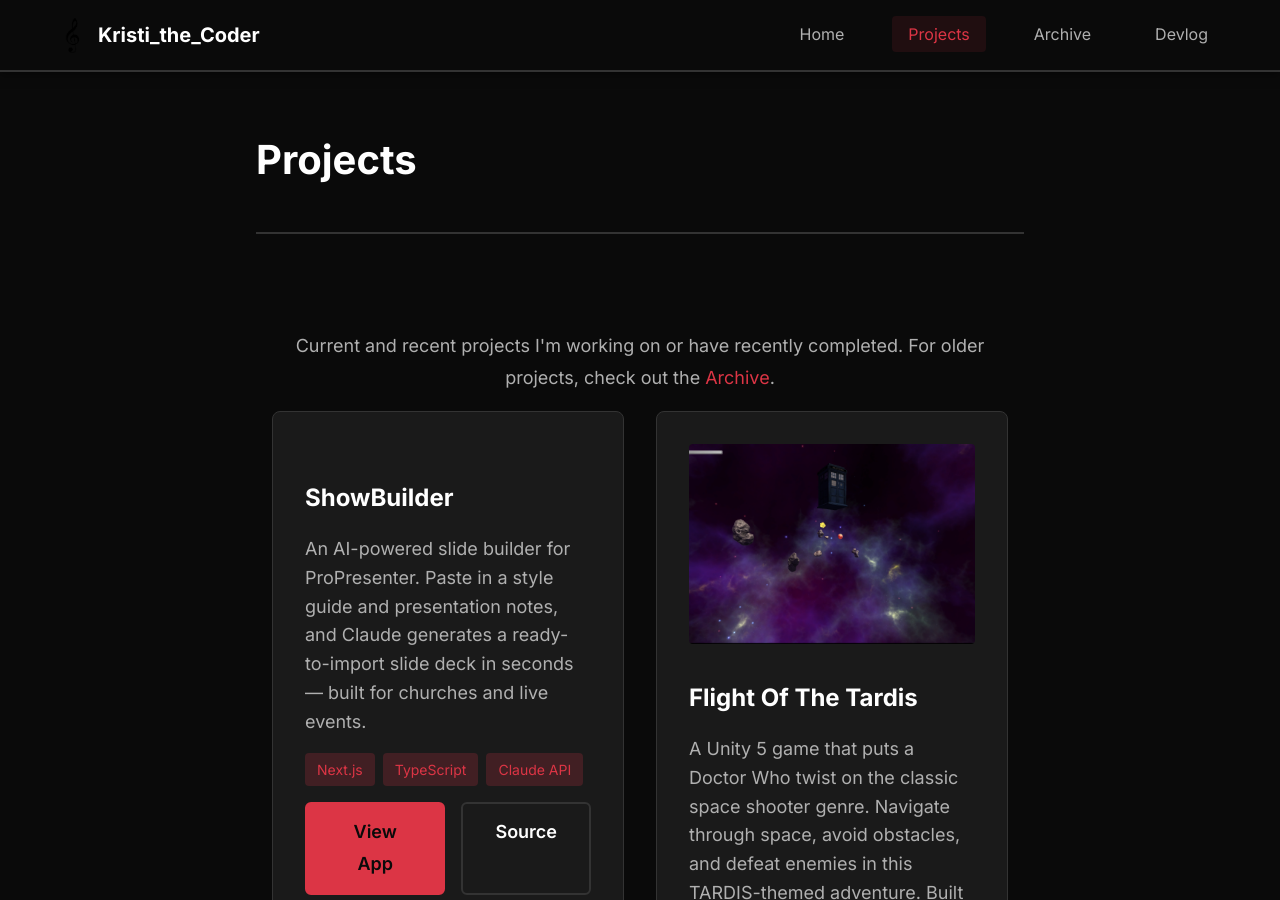
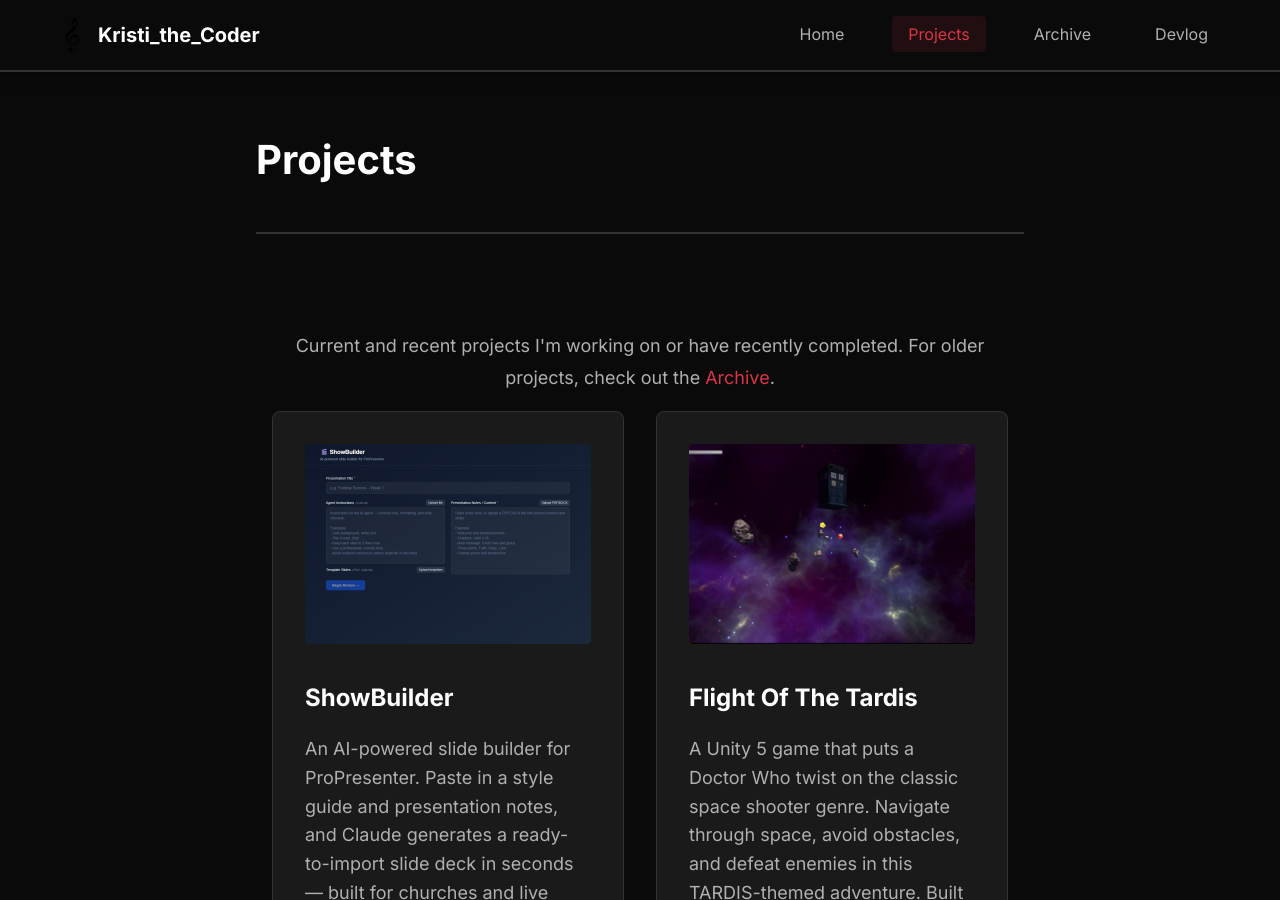
Before and after one commit to theKristi/theKristi.github.io, a Jekyll site: the page built from projects.md, in a window 1280 px wide and 900 px high. Built offline with Jekyll 4.4.1, drawn with Linux system fonts in a browser that asks for light colours.

Commit message:
Add thumbnail screenshot to ShowBuilder project card
Co-Authored-By: Claude Sonnet 5 <noreply@anthropic.com>

```diff
--- a/projects.md
+++ b/projects.md
@@ -13,6 +13,7 @@ permalink: /projects/
 
     <div class="projects-grid">
       <div class="project-card">
+        <img src="{{ '/assets/backgroundPhotos/ShowBuilderScreenshot1.png' | relative_url }}" alt="ShowBuilder app screenshot" class="project-image">
         <h3 class="project-title">ShowBuilder</h3>
         <p class="project-description">
           An AI-powered slide builder for ProPresenter. Paste in a style guide and presentation notes,
```
Also changed, not shown: assets/backgroundPhotos/ShowBuilderScreenshot1.png (added).
